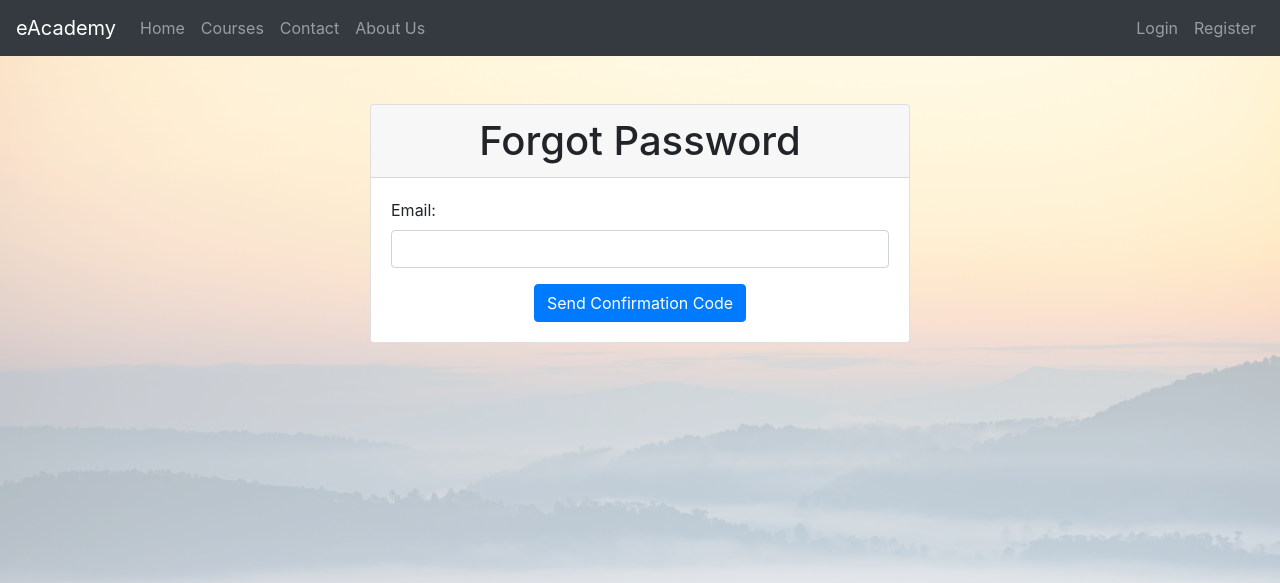
After one commit to r1shabhpahwa/eAcademy, a Django app: page /accounts/forgot-password/ in a window 1280 px wide. The commit adds this page. Shown: the top 583 px of the page. Run offline with Django 4.2, Linux system fonts and the light colour scheme; some libraries are stand-ins or nearby versions.

Commit message:
Forgot Password Feature + readme update (#21)

```diff
--- a/eAcademyApp/urls.py
+++ b/eAcademyApp/urls.py
@@ -2,6 +2,7 @@ from django.urls import path
 from django.conf import settings
 from django.conf.urls.static import static
 from . import views
+from django.contrib.auth import views as auth_views
 
 app_name = 'eAcademyApp'
 urlpatterns = [
@@ -27,5 +28,17 @@ urlpatterns = [
     path('instructor-requests/', views.instructor_requests_view, name='instructor_requests'),
     path('accept-instructor-request/<int:user_id>/', views.accept_instructor_request_view, name='accept_instructor_request'),
     path('reject-instructor-request/<int:user_id>/', views.reject_instructor_request_view, name='reject_instructor_request'),
+    # URL pattern for the forgot password feature
+    path('accounts/forgot-password/', views.forgot_password_view, name='forgot_password'),
 
+    # URL patterns for the built-in Django password reset views
+    path('accounts/reset-password/', auth_views.PasswordResetView.as_view(
+        template_name='ResetPassword.html',
+        email_template_name='reset_password_email.html',
+        success_url='/accounts/reset-password/done/'
+    ), name='password_reset'),
+
+
+    path('confirm-code/', views.confirm_code_view, name='confirm_code'),
+    path('reset-password/', views.reset_password_view, name='reset_password'),
 ]
--- a/eAcademyApp/views.py
+++ b/eAcademyApp/views.py
@@ -9,6 +9,8 @@ from django.urls import reverse
 import stripe
 import os
 import requests
+from django.core.mail import send_mail
+from django.contrib.auth.tokens import default_token_generator
 
 # from .models import InstructorRequest
 from .forms import ExtendedUserCreationForm, CourseForm, StudentUpdateForm
@@ -190,6 +192,91 @@ def contact(request):
 
 def aboutus(request):
     return render(request, 'aboutus.html')
+
+def forgot_password_view(request):
+    if request.method == 'POST':
+        # Handle the forgot password form submission
+        email = request.POST['email']
+        user = User.objects.filter(email=email).first()
+
+        if user:
+            # Send the confirmation code email to the user
+            confirmation_code = default_token_generator.make_token(user)
+            subject = 'eAcademy Account: Password Reset Confirmation Code'
+            message = f"Hi, registered user {email}, " \
+                      f"here is your confirmation code to reset password: " \
+                      f"{confirmation_code}."
+            from_email = 'ecademycorp@gmail.com'  # Replace with your Gmail email address
+            recipient_list = [email]
+
+            try:
+                send_mail(subject, message, from_email, recipient_list, fail_silently=True)
+                messages.success(request, f'A confirmation code has been sent to {email}.')
+                request.session['reset_email'] = email
+            except:
+                messages.error(request, 'Failed to send the confirmation code. Please try again later.')
+                return render(request, 'ForgotPassword.html')
+
+        else:
+            messages.error(request, 'This user does not exist. Enter a valid email id to continue.')
+            return render(request, 'ForgotPassword.html')
+
+        # Redirect to the confirm code page
+        return redirect(reverse('eAcademyApp:confirm_code'))
+
+    return render(request, 'ForgotPassword.html')
+
+def confirm_code_view(request):
+    if request.method == 'POST':
+        # Handle the confirmation code form submission
+        confirmation_code = request.POST['confirmation_code']
+        email = request.session.get('reset_email', None)
+
+        if email:
+            user = get_object_or_404(User, email=email)
+
+            # Validate the confirmation code
+            if default_token_generator.check_token(user, confirmation_code):
+                # If the confirmation code is valid, proceed to the password reset page
+                return redirect(reverse('eAcademyApp:reset_password'))
+            else:
+                # If the confirmation code is invalid, show an error message
+                messages.error(request, 'Invalid confirmation code. Please try again.')
+        else:
+            messages.error(request, 'No email address found in the session. Please try again.')
+
+    return render(request, 'ConfirmCode.html')
+
+
+def reset_password_view(request):
+    if request.method == 'POST':
+        # Handle the password reset form submission
+        new_password = request.POST['new_password']
+        confirm_password = request.POST['confirm_password']
+        email = request.session.get('reset_email', None)
+
+        if email:
+            user = get_object_or_404(User, email=email)
+
+            if new_password == confirm_password:
+                # If the passwords match, reset the user's password
+                user.set_password(new_password)
+                user.save()
+
+                # Clear the email from the session
+                del request.session['reset_email']
+
+                # Add a success message to be shown on the login page
+                messages.success(request, 'Your password has been reset successfully. Please log in with your new password.')
+                return redirect(reverse('eAcademyApp:login'))
+            else:
+                # If the passwords don't match, show an error message
+                messages.error(request, 'Passwords do not match. Please try again.')
+
+        else:
+            messages.error(request, 'No email address found in the session. Please try again.')
+
+    return render(request, 'ResetPassword.html')
 
 # ========================================================
 # Views for Students only
--- /dev/null
+++ b/templates/ForgotPassword.html
@@ -0,0 +1,27 @@
+{% extends 'base.html' %}
+
+{% block content %}
+    <div class="container mt-5">
+        <div class="row justify-content-center">
+            <div class="col-md-6">
+                <div class="card">
+                    <div class="card-header">
+                        <h1 class="mb-0 text-center">Forgot Password</h1>
+                    </div>
+                    <div class="card-body">
+                        <form method="post">
+                            {% csrf_token %}
+                            <div class="form-group">
+                                <label for="email">Email:</label>
+                                <input type="email" class="form-control" id="email" name="email" required>
+                            </div>
+                            <div class="text-center">
+                                <button type="submit" class="btn btn-primary">Send Confirmation Code</button>
+                            </div>
+                        </form>
+                    </div>
+                </div>
+            </div>
+        </div>
+    </div>
+{% endblock %}
```
Also changed, not shown: templates/ConfirmCode.html (added, +37 -0 lines), templates/ResetPassword.html (added, +31 -0 lines), templates/login.html (+35 -3 lines), README.md.
